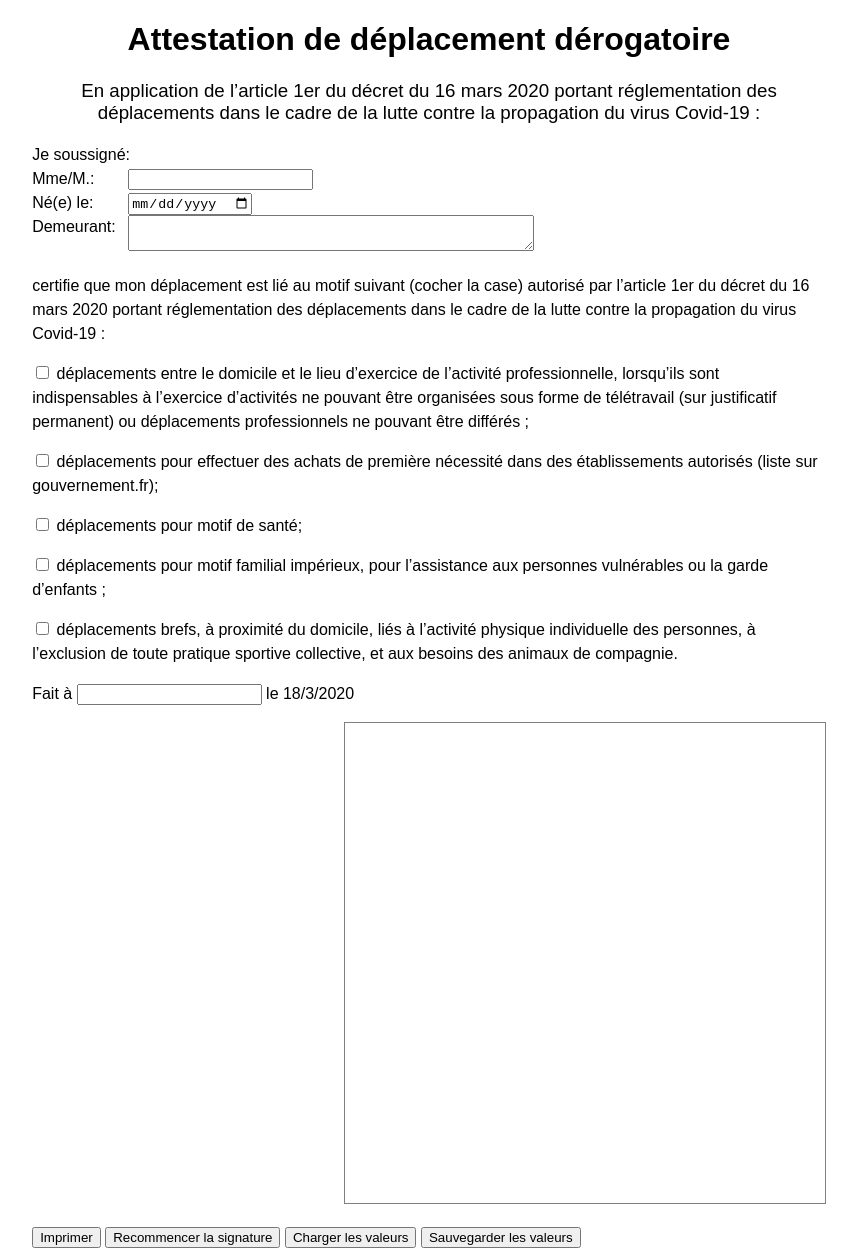
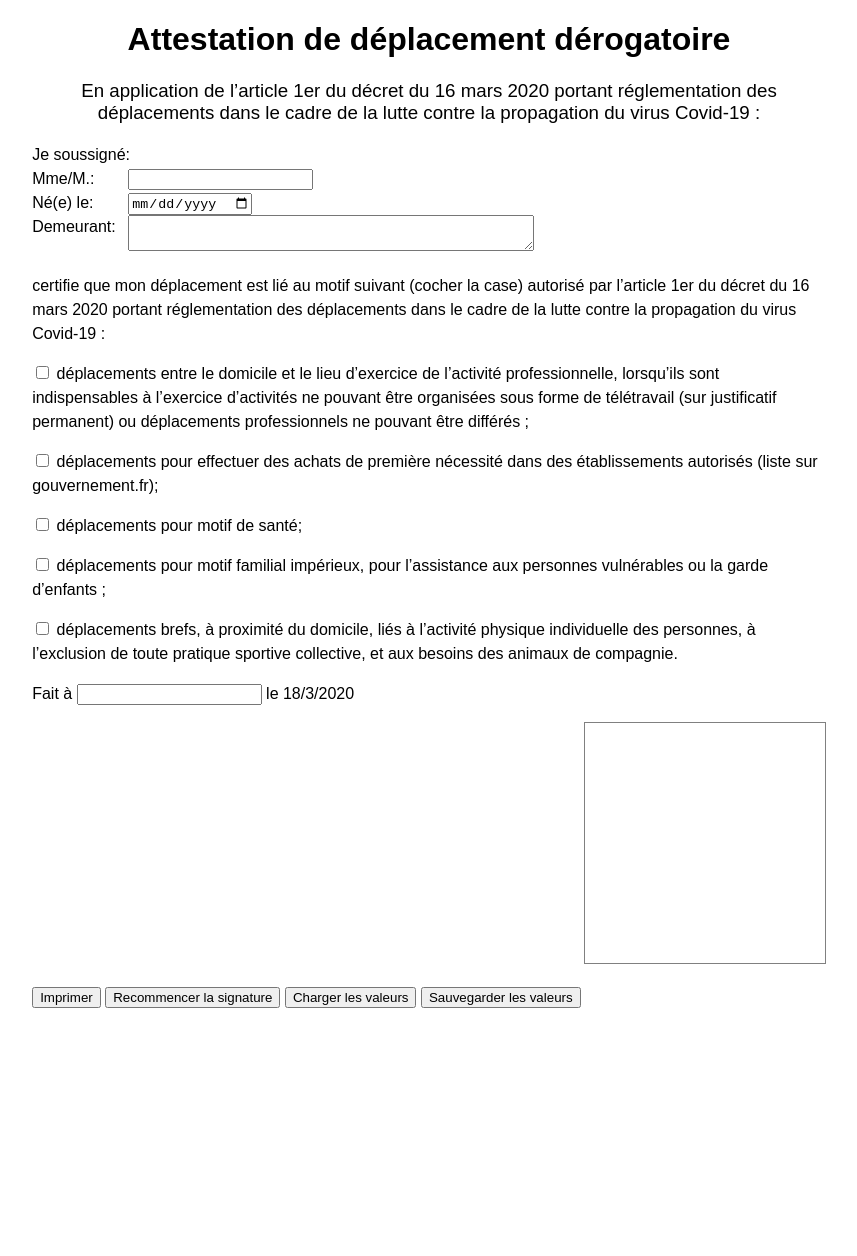
Before and after one commit to ChloeTigre/ChloeTigre.github.io, a Jekyll site: the page covid19/index.html, which Jekyll copies as it is, in a window 1280 px wide. Shown: the whole page, without its empty margins (211-1068 px from the left). Built offline with Jekyll 4.4.1, drawn with Linux system fonts in a browser that asks for light colours; after the commit the page ends 1016 px from its top, so only the background shows below that.

Commit message:
fixup! fixup! fixup! fixup! up covid19

```diff
--- a/covid19/index.html
+++ b/covid19/index.html
@@ -38,8 +38,8 @@
 		canvas {
 			border: 1px solid gray;
 			display: inline-block;
-			width: 30em;
-			height: 30em;
+			width: 15em;
+			height: 15em;
 			top: 0px;
 			left: 0px;
 		}
```
